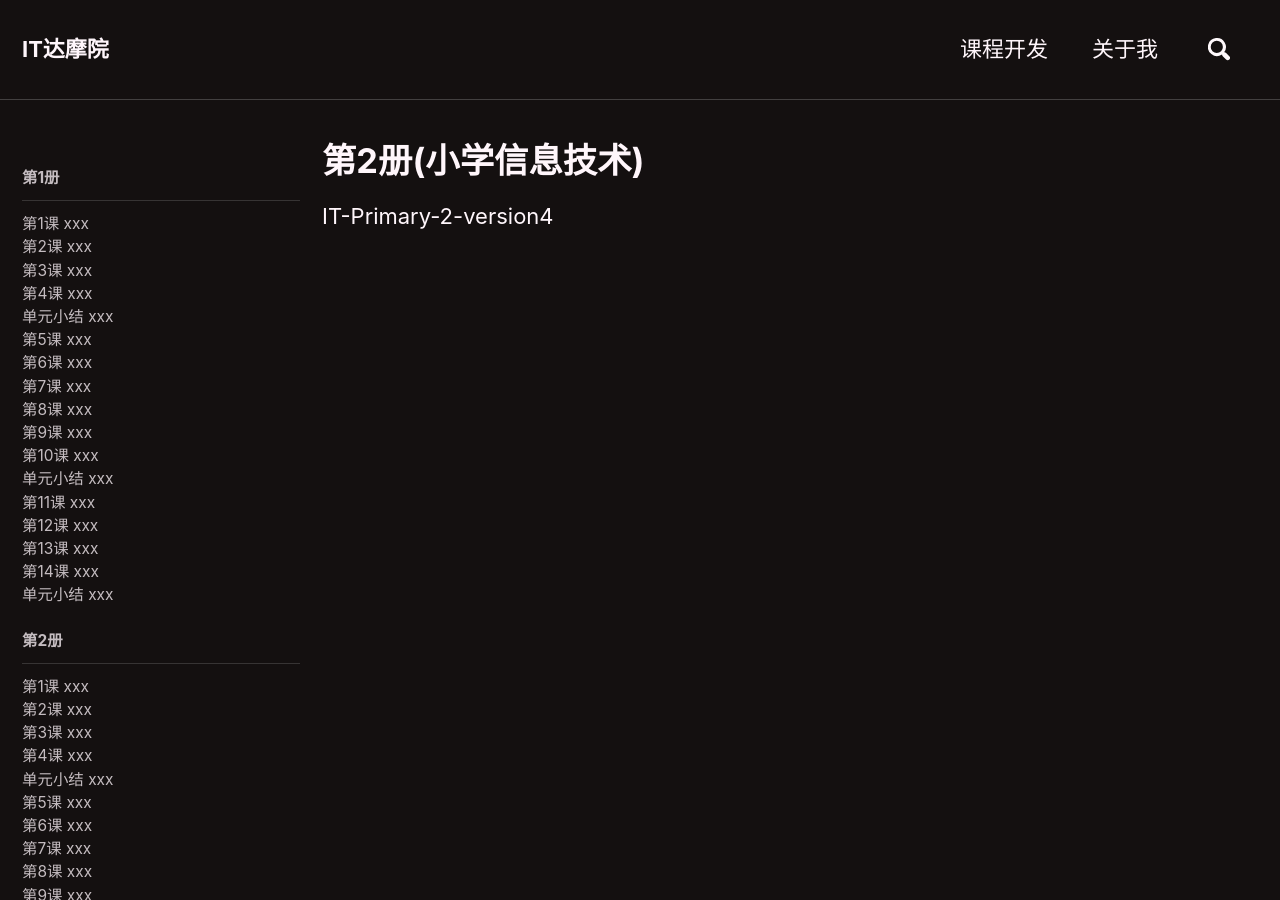
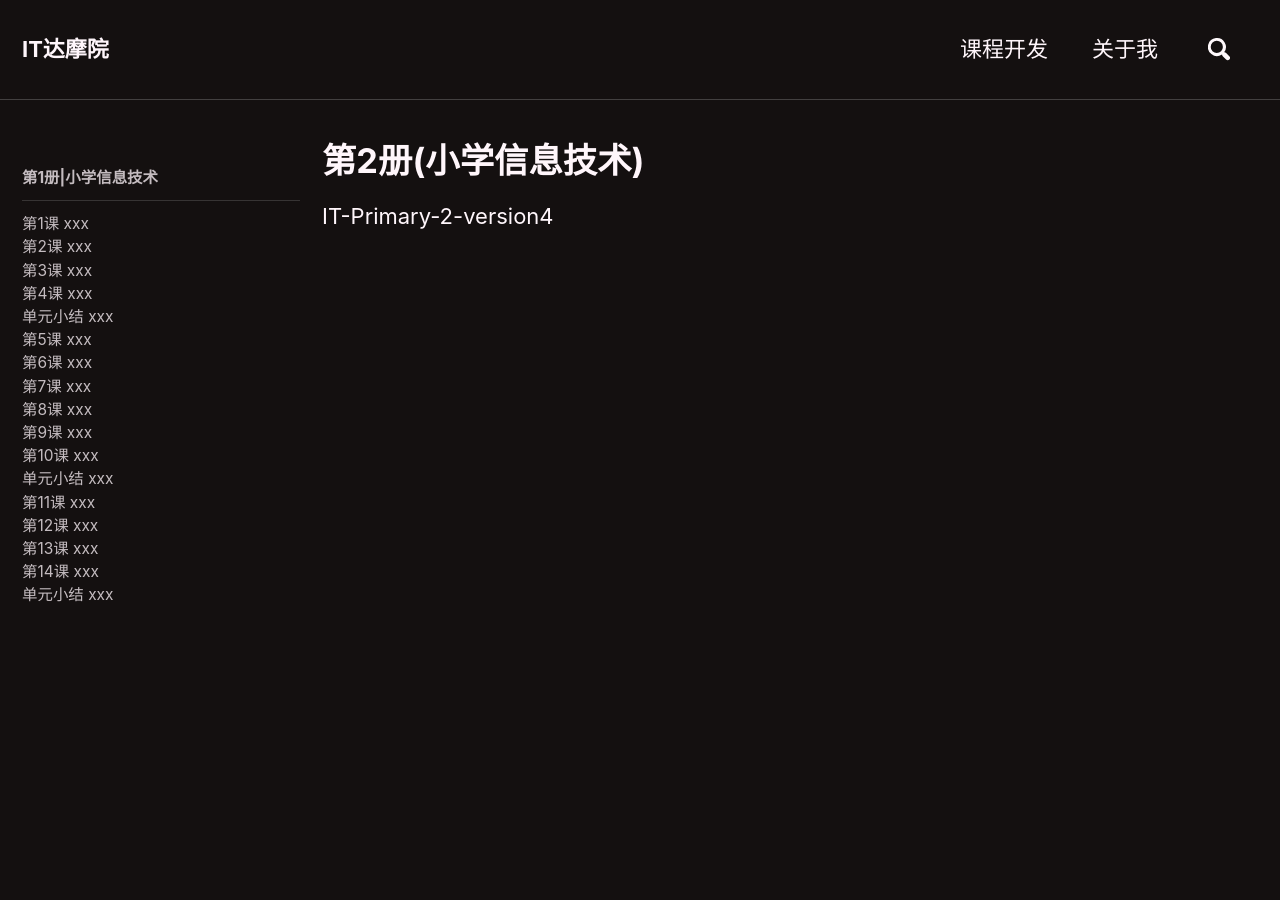
Before and after one commit to xinfengwu/goshinh.github.io-jekll-, a Jekyll site: the page built from _AllCourses/02-IT-Primary-2-version4.md, in a window 1280 px wide and 900 px high. Built offline with Jekyll 4.4.1, drawn with Linux system fonts in a browser that asks for light colours; nearby versions of some CDN libraries.

Commit message:
Update navigation.yml

```diff
--- a/_data/navigation.yml
+++ b/_data/navigation.yml
@@ -16,7 +16,7 @@ main:
   # - title: "Sitemap"
   #   url: /sitemap/
 ITPLevel-1:
-  - title: 第1册
+  - title: 第1册|小学信息技术
     children:
       - title: "第1课 xxx"
         url: /courses/01-IT-Primary-1-version4/Lesson1/
@@ -52,7 +52,8 @@ ITPLevel-1:
         url: /courses/01-IT-Primary-1-version4/Lesson14/
       - title: "单元小结 xxx"
         url: /courses/01-IT-Primary-1-version4/UnitSummary3/
-  - title: 第2册
+ITPLevel-2:
+  - title: 第2册|小学信息技术
     children:
       - title: "第1课 xxx"
         url: /courses/02-IT-Primary-2-version4/Lesson1/
@@ -88,7 +89,8 @@ ITPLevel-1:
         url: /courses/02-IT-Primary-2-version4/Lesson14/
       - title: "单元小结 xxx"
         url: /courses/02-IT-Primary-2-version4/UnitSummary3/
-  - title: 第3册
+ITPLevel-3:
+  - title: 第3册|小学信息技术
     children:
       - title: "第1课 xxx"
         url: /courses/03-IT-Primary-3-version4/Lesson1/
@@ -124,7 +126,8 @@ ITPLevel-1:
         url: /courses/03-IT-Primary-3-version4/Lesson14/
       - title: "单元小结 xxx"
         url: /courses/03-IT-Primary-3-version4/UnitSummary3/
-  - title: 第4册
+ITPLevel-4:
+  - title: 第4册|小学信息技术
     children:
       - title: "第1课 xxx"
         url: /courses/04-IT-Primary-4-version4/Lesson1/
@@ -160,7 +163,8 @@ ITPLevel-1:
         url: /courses/04-IT-Primary-4-version4/Lesson14/
       - title: "单元小结 xxx"
         url: /courses/04-IT-Primary-4-version4/UnitSummary3/
-  - title: 第5册
+ITPLevel-5:
+  - title: 第5册|小学信息技术
     children:
       - title: "第1课 xxx"
         url: /courses/05-IT-Primary-5-version4/Lesson1/
@@ -196,7 +200,8 @@ ITPLevel-1:
         url: /courses/05-IT-Primary-5-version4/Lesson14/
       - title: "单元小结 xxx"
         url: /courses/05-IT-Primary-5-version4/UnitSummary3/
-  - title: 第6册
+ITPLevel-6:
+  - title: 第6册|小学信息技术
     children:
       - title: "第1课 xxx"
         url: /courses/06-IT-Primary-6-version4/Lesson1/
@@ -232,7 +237,8 @@ ITPLevel-1:
         url: /courses/06-IT-Primary-6-version4/Lesson14/
       - title: "单元小结 xxx"
         url: /courses/06-IT-Primary-6-version4/UnitSummary3/
-  - title: 第7册
+ITPLevel-7:
+  - title: 第7册|小学信息技术
     children:
       - title: "第1课 xxx"
         url: /courses/07-IT-Primary-7-version4/Lesson1/
@@ -268,7 +274,8 @@ ITPLevel-1:
         url: /courses/07-IT-Primary-7-version4/Lesson14/
       - title: "单元小结 xxx"
         url: /courses/07-IT-Primary-7-version4/UnitSummary3/
-  - title: 第8册
+ITPLevel-8:
+  - title: 第8册|小学信息技术
     children:
       - title: "第1课 xxx"
         url: /courses/08-IT-Primary-8-version4/Lesson1/
```
